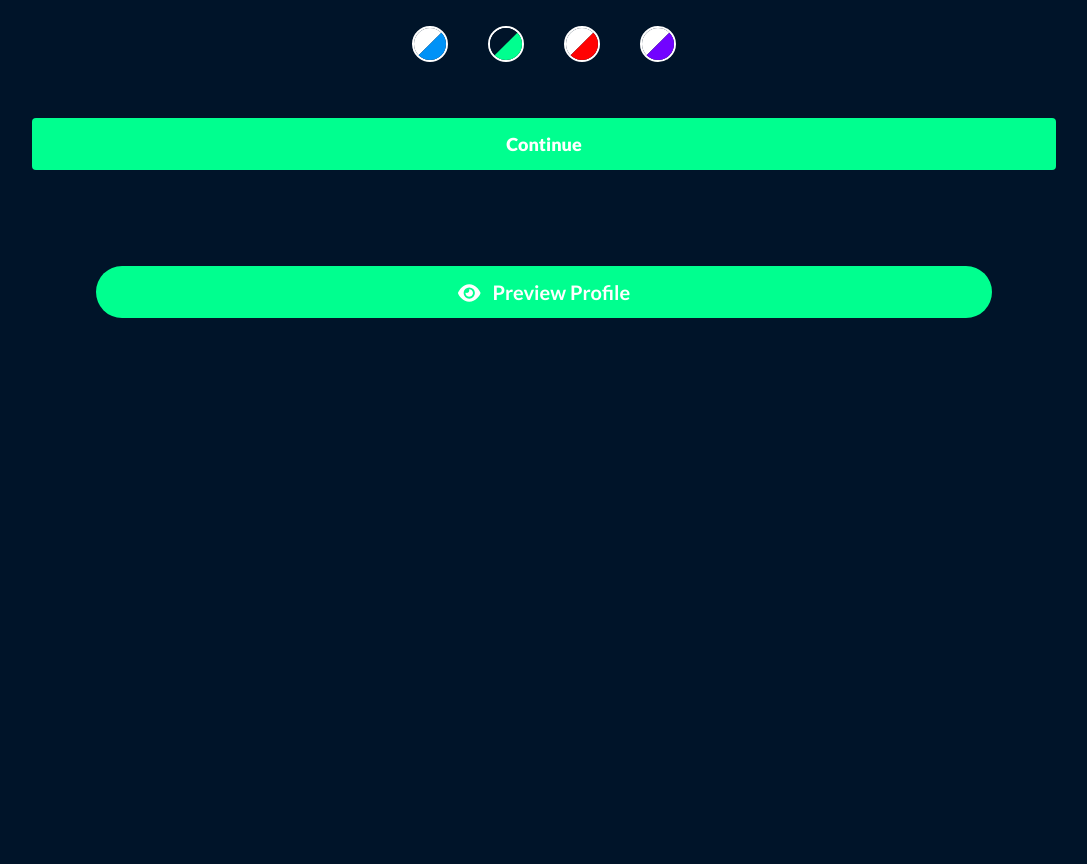
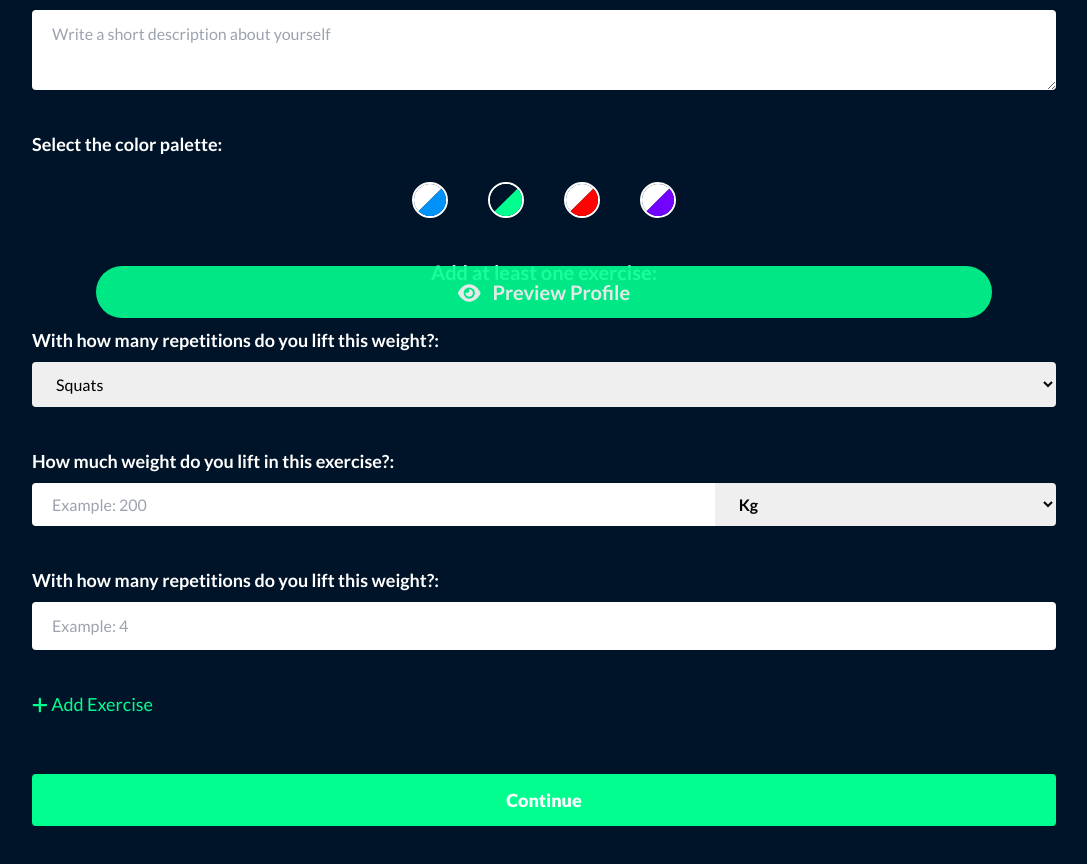
Before and after one commit to andevbonilla/movete, a Next.js app: page /en/auth/register/customize-profile in a window 1280 px wide. Shown: the part 450-1314 px from the top of the page, without its empty margins (96-1183 px from the left). Before the commit the page ends 800 px from the top, so only its background shows below. Built offline with nearby package versions, Linux system fonts and the light colour scheme; a web font is replaced by a local one.

Commit message:
updates in the costumization page

```diff
--- a/src/app/[locale]/auth/register/customize-profile/page.tsx
+++ b/src/app/[locale]/auth/register/customize-profile/page.tsx
@@ -2,7 +2,7 @@
 import React from 'react';
 import { useRouter } from 'next/navigation';
 import { Dela_Gothic_One } from '@next/font/google';
-import { faEye } from '@fortawesome/free-solid-svg-icons';
+import { faEye, faPlus } from '@fortawesome/free-solid-svg-icons';
 import { FontAwesomeIcon } from '@fortawesome/react-fontawesome';
 
 const delaGothic = Dela_Gothic_One({
@@ -23,9 +23,9 @@ const CustomizePage = () => {
     return (
         <>
 
-            <div className='h-screen flex flex-col items-center p-[10%] overflow-y-scroll relative'>
+            <div className='flex flex-col items-center p-[10%] overflow-y-scroll relative'>
 
-                <button type='button' className='fixed mx-[15%] bottom-0 left-0 right-0 mb-8 bg-[#00FF8F] text-white font-bold text-xl rounded-full py-3 px-6'>
+                <button type='button' className='opacity-90 fixed mx-[15%] bottom-0 left-0 right-0 mb-8 bg-[#00FF8F] text-white font-bold text-xl rounded-full py-3 px-6'>
                     <FontAwesomeIcon icon={faEye} className='mr-3' />
                     Preview Profile
                 </button>
@@ -36,6 +36,11 @@ const CustomizePage = () => {
                 <div className='w-full flex flex-col items-start mb-10'>
                     <p className='text-white mb-2 text-lg font-bold'>Tell us your name:</p>
                     <input type="text" placeholder='Your Name' className='py-3 px-5 text-black w-full rounded' />
+                </div>
+
+                <div className='w-full flex flex-col items-start mb-10'>
+                    <p className='text-white mb-2 text-lg font-bold'>Description:</p>
+                    <textarea className='w-full h-20 rounded py-3 px-5' placeholder='Write a short description about yourself'></textarea>
                 </div>
 
                 <div className='w-full flex flex-col items-start mb-10'>
@@ -65,7 +70,54 @@ const CustomizePage = () => {
                     </div>
                 </div>
 
-                <button onClick={continueUserInfo} type='button' className={`bg-[#00FF8F] text-white mt-4 py-3 px-5 text-center w-full rounded font-extrabold text-lg`}>Continue</button>
+                <h2 className='text-white mb-10 text-xl font-bold'>Add at least one exercise:</h2>
+                <div className='w-full flex flex-col items-start mb-10'>
+
+                    <div className='w-full flex flex-col items-start mb-10'>
+                        <p className='text-white mb-2 text-lg font-bold'>With how many repetitions do you lift this weight?:</p>
+                        <select id="exerciseList" name="exerciseList" className='py-3 px-5 text-black w-full rounded'>
+                            <option value="squats">Squats</option>
+                            <option value="deadlifts">Deadlifts</option>
+                            <option value="bench-press">Bench Press</option>
+                            <option value="pull-ups">Pull-ups</option>
+                            <option value="lunges">Lunges</option>
+                            <option value="push-ups">Push-ups</option>
+                            <option value="plank">Plank</option>
+                            <option value="burpees">Burpees</option>
+                            <option value="rows">Rows</option>
+                            <option value="bicep-curls">Bicep Curls</option>
+                            <option value="tricep-dips">Tricep Dips</option>
+                            <option value="sit-ups">Sit-ups</option>
+                            <option value="leg-press">Leg Press</option>
+                            <option value="shoulder-press">Shoulder Press</option>
+                            <option value="box-jumps">Box Jumps</option>
+                        </select>
+                    </div>
+
+                    <div className='w-full flex flex-col items-start mb-10'>
+                        <p className='text-white mb-2 text-lg font-bold'>How much weight do you lift in this exercise?:</p>
+                        <div className='flex items-center w-full'>
+                            <input type="number" placeholder='Example: 200' className='py-3 px-5 text-black w-2/3 rounded-l h-full' />
+                            <select name="measure" className='py-[.7rem] px-5 text-black w-1/3 h-full rounded-r font-bold'>
+                                <option value="kg">Kg</option>
+                                <option value="lb">Lb</option>
+                            </select>
+                        </div>
+
+                    </div>
+
+                    <div className='w-full flex flex-col items-start mb-10'>
+                        <p className='text-white mb-2 text-lg font-bold'>With how many repetitions do you lift this weight?:</p>
+                        <input type="number" placeholder='Example: 4' className='py-3 px-5 text-black w-full rounded' />
+                    </div>
+
+                    <div className='flex justify-center items-center'>
+                        <button type='button' className='text-[#00FF8F] text-lg' ><FontAwesomeIcon icon={faPlus} /> Add Exercise</button>
+                    </div>
+
+                </div>
+
+                <button onClick={continueUserInfo} type='button' className={`bg-[#00FF8F] text-white mt-4 py-3 px-5 text-center w-full rounded font-extrabold text-lg mb-[5rem]`}>Continue</button>
 
             </div>
         </>
```
